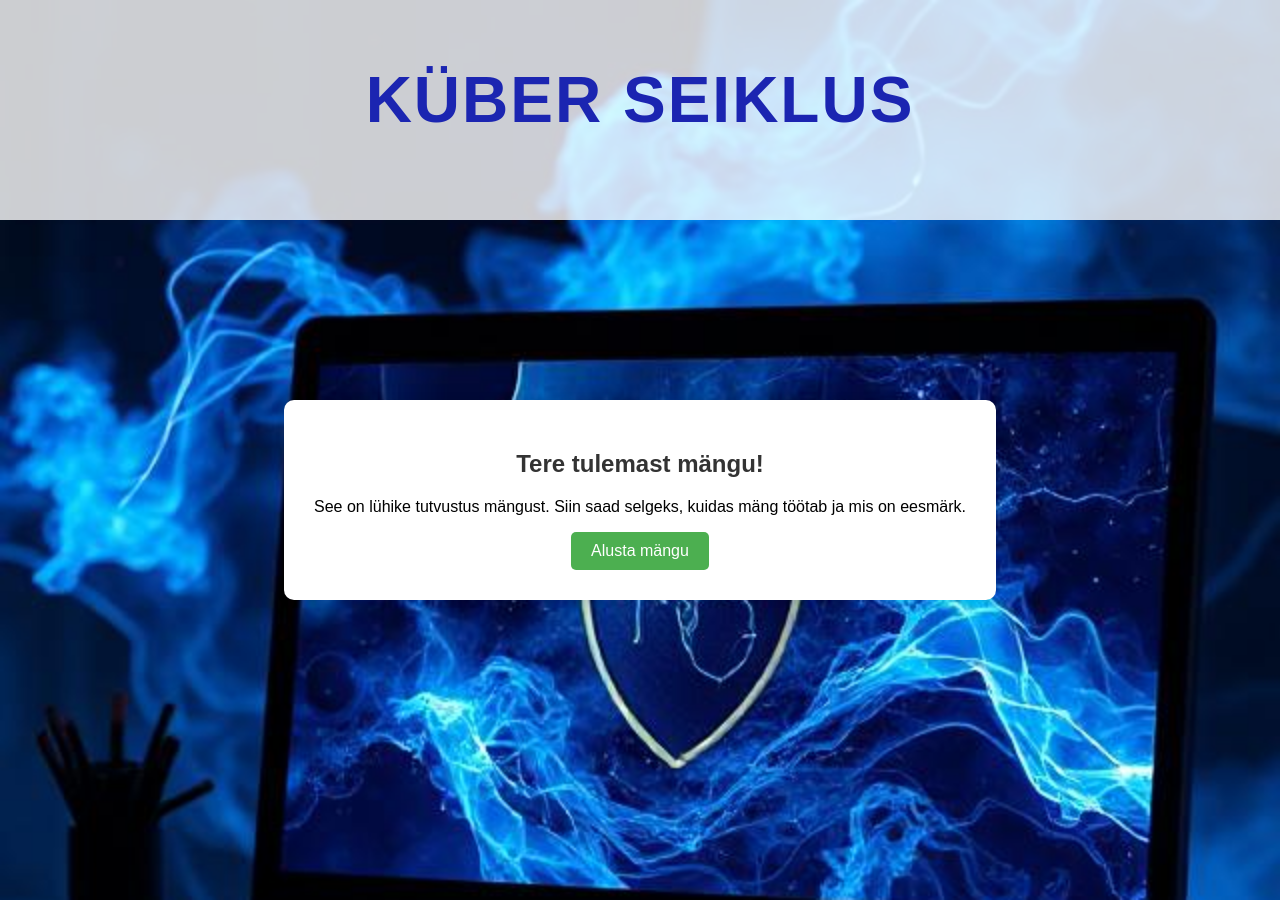
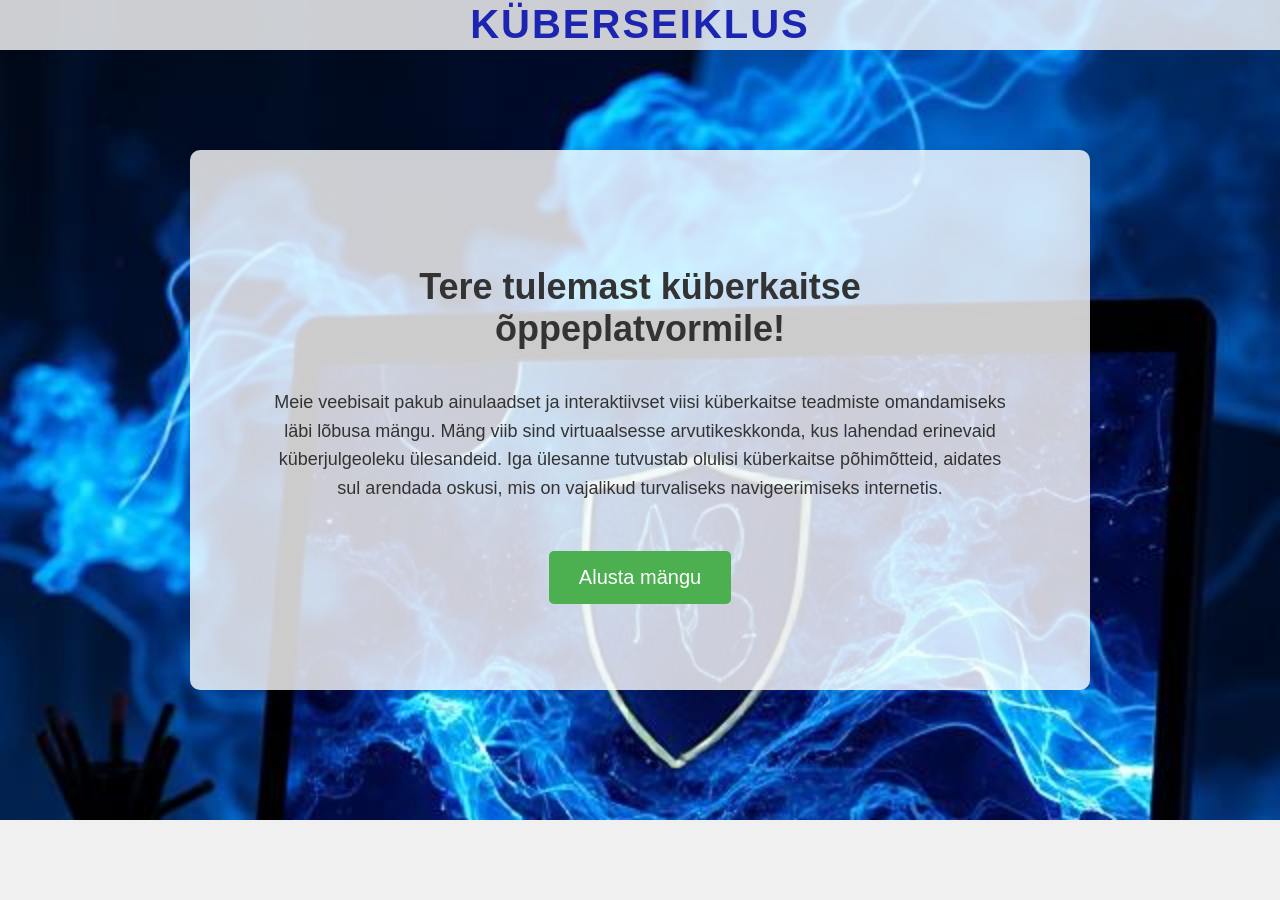
Before and after one commit to eleriin/KyberSeiklus, a plain HTML site: page Pealeht.html in a window 1280 px wide. After the commit the page ends 820 px from the top, so only its background shows below. Drawn offline with Linux system fonts and the light colour scheme.

Commit message:
Updated layout and functionality

```diff
--- a/Pealeht.html
+++ b/Pealeht.html
@@ -8,12 +8,15 @@
 </head>
 <body>
     <header>
-        <h1>KÜBER SEIKLUS</h1>
+        <h1>KÜBERSEIKLUS</h1>
     </header>
 
     <div class="container">
-        <h2>Tere tulemast mängu!</h2>
-        <p>See on lühike tutvustus mängust. Siin saad selgeks, kuidas mäng töötab ja mis on eesmärk.</p>
+        <h2>Tere tulemast küberkaitse õppeplatvormile!</h2>
+        <p>Meie veebisait pakub ainulaadset ja interaktiivset viisi küberkaitse teadmiste omandamiseks
+             läbi lõbusa mängu. Mäng viib sind virtuaalsesse arvutikeskkonda, kus lahendad erinevaid
+              küberjulgeoleku ülesandeid. Iga ülesanne tutvustab olulisi küberkaitse põhimõtteid,
+              aidates sul arendada oskusi, mis on vajalikud turvaliseks navigeerimiseks internetis.</p>
         <button id="startButton">Alusta mängu</button>
     </div>
 
--- a/script.js
+++ b/script.js
@@ -1,3 +1,10 @@
+// Event listener for the "Alusta mängu" button on the main page
 document.getElementById("startButton").addEventListener("click", function() {
-    window.location.href = "mang.html"; // Mängu alustamise lehele suunamine
+    window.location.href = "task1.html"; // Redirects to the game page
 });
+
+// If you need to add functionality on the game page for a new task
+document.getElementById("newTaskButton").addEventListener("click", function() {
+    alert("Järgmine ülesanne algab!");
+    // You can replace the content here or trigger new game tasks
+});
--- a/style.css
+++ b/style.css
@@ -12,54 +12,77 @@ body {
     flex-direction: column;
     height: 100vh;
     margin: 0;
-    padding-top: 100px;
+    padding-top: 20px;
 }
 
 /* Header has no background image */
 header {
     text-align: center;
     width: 100%;
+    height: 50px;
     position: absolute;
     top: 0px;
-    background-color: rgba(255, 255, 255, 0.8); /* Optional: a light background for better text visibility */
-    padding-bottom: 20px;
+    background-color: rgba(255, 255, 255, 0.8);
+    padding: 0; /* Adjusted padding to reduce space */
     color: #333; /* Text color */
 }
 
 header h1 {
     color: #1b25b1;
-    font-size: 4rem; /* Suurendab pealkirja suurust */
-    font-weight: bold; /* Tugevama fondi stiil */
-    letter-spacing: 2px; /* Suurendab tähtede vahelist kaugust */
-    padding: 20px; /* Lisa ruumi ümber pealkirja */
+    font-size: 2.5rem; /* Reduced font size from 4rem to 2.5rem */
+    font-weight: bold;
+    letter-spacing: 2px;
+    padding: 0; /* Removed padding to make text fit better */
+    margin: 0; /* Removed margin to reduce extra space */
+    line-height: 1.2; /* Adjust line-height if needed for better vertical alignment */
+}
 
-}
 
 /* Container (content below the header) */
 .container {
     text-align: center;
-    background-color: white;
-    padding: 30px;
+    background-color: rgba(255, 255, 255, 0.8);
+    padding: 80px;
     border-radius: 10px;
     box-shadow: 0 0 10px rgba(0, 0, 0, 0.1);
+    height: 540px; /* Adjust height as needed */
+    max-width: 900px; /* Set a maximum width to keep the container from stretching too wide */
+    width: 100%; /* Make the container take the full width until it reaches the max-width */
+    box-sizing: border-box; /* Ensures padding is included in the width calculation */
+
+    display: flex; /* Enable flexbox */
+    flex-direction: column; /* Align children vertically */
+    justify-content: center; /* Vertically center the text */
+    align-items: center; /* Horizontally center the text */
 }
 
-/* Mängu sisu tekst */
-h2 {
-    color: #333;
+/* Mängu sisu tekst (Paragraph) inside the container */
+.container p {
+    font-size: 18px; /* Adjust this value to make the paragraph text bigger */
+    color: #333; /* Keep the text color */
+    line-height: 1.6; /* Optional: Adjust line height for better readability */
+}
+
+/* Mängu sisu pealkiri (h2) inside the container */
+.container h2 {
+    font-size: 36px; /* Increase the font size for the h2 tag */
+    color: #333; /* Set text color */
+    font-weight: bold; /* Make the heading bold */
+    margin-bottom: 20px; /* Add some space below the heading */
 }
 
 /* Nupu stiil */
 button {
     background-color: #4CAF50;
     color: white;
-    font-size: 16px;
-    padding: 10px 20px;
+    font-size: 20px; /* Increase the font size to make the text bigger */
+    padding: 15px 30px; /* Increase padding to make the button bigger */
     border: none;
     border-radius: 5px;
     cursor: pointer;
+    margin-top: 30px; /* Move the button lower by adding margin at the top */
 }
 
 button:hover {
-    background-color: #45a049;
+    background-color: #1c551f;
 }
```
Also changed, not shown: task1.html (added, +22 -0 lines).
